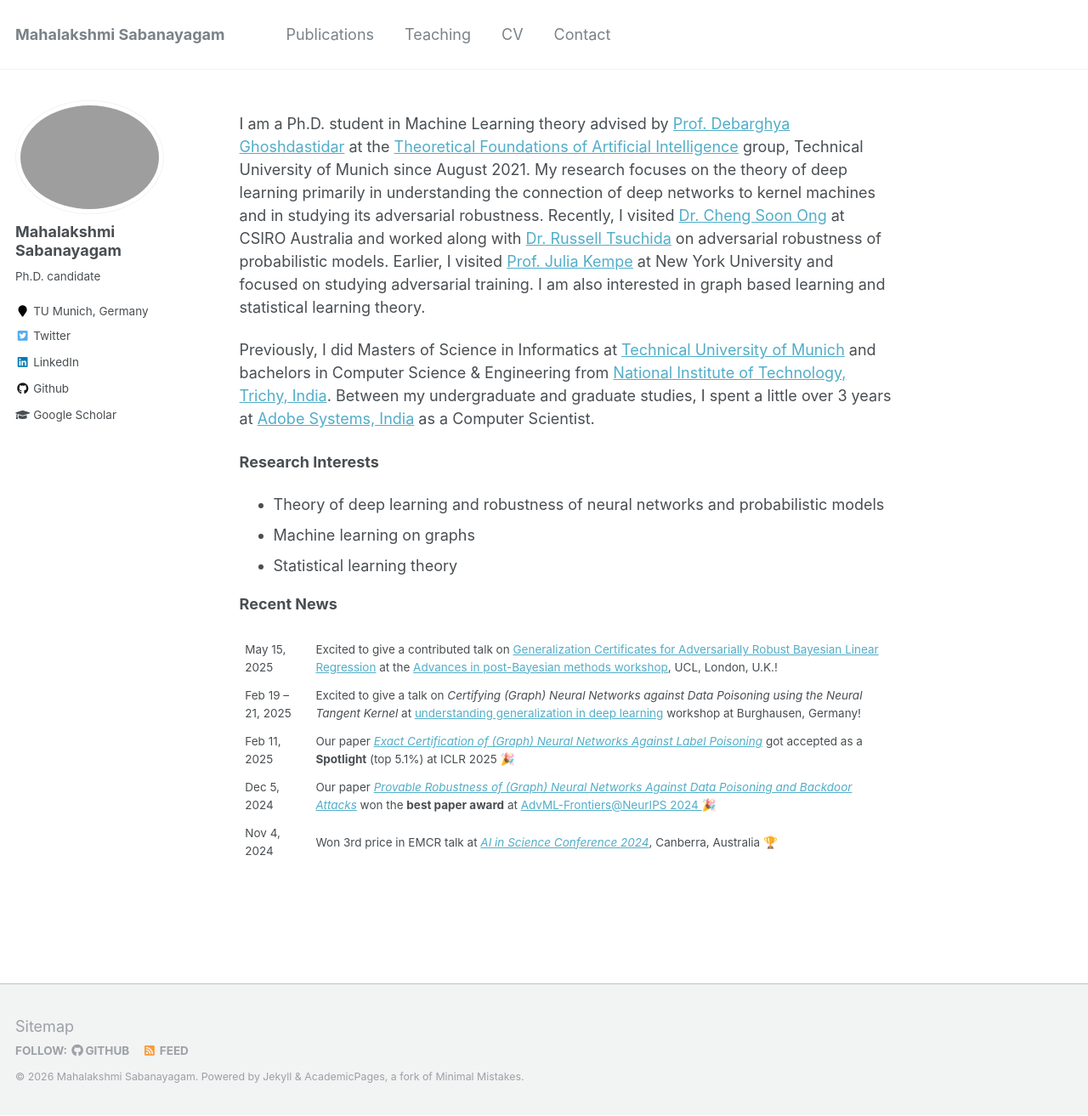
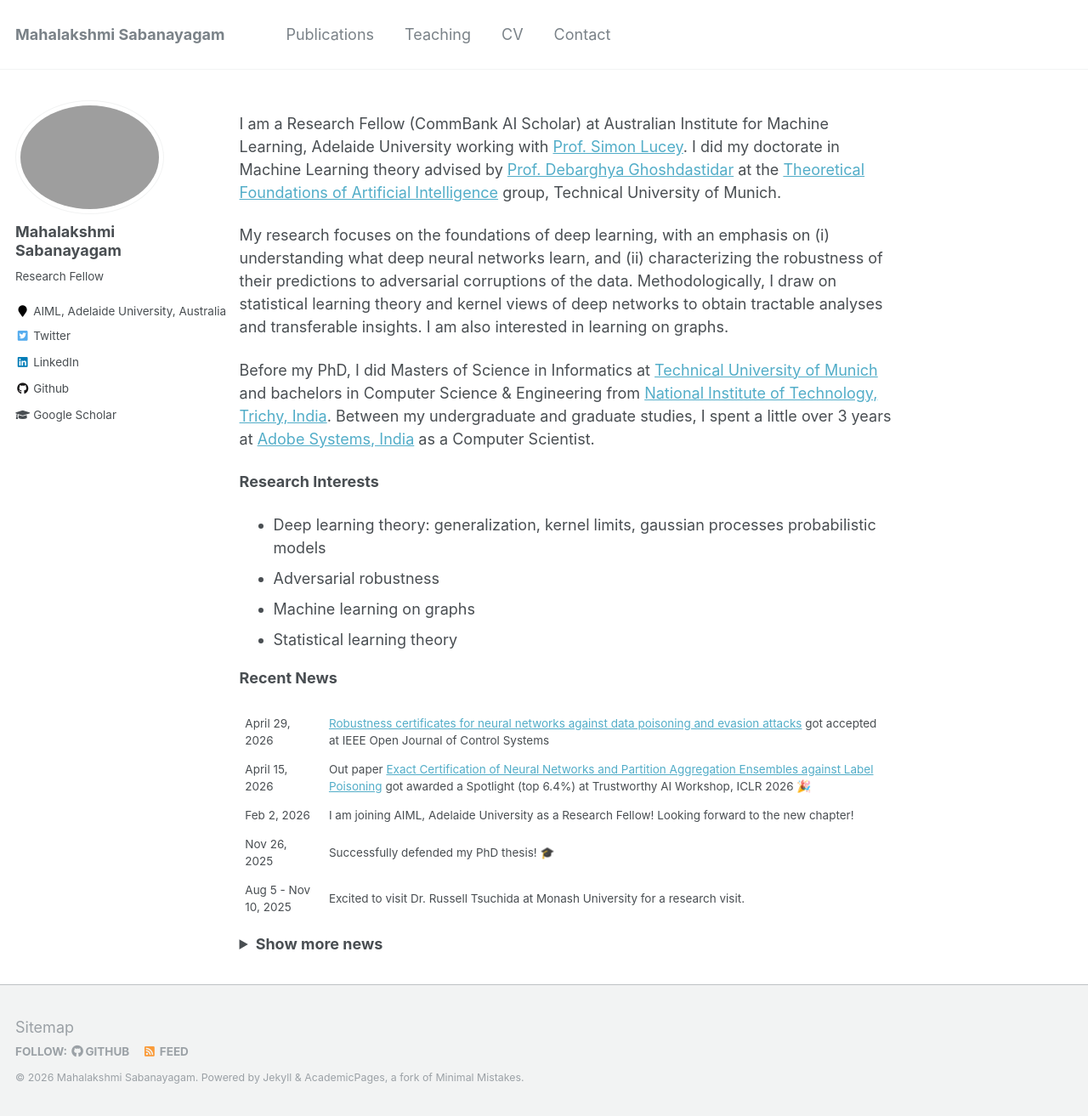
Before and after one commit to mahalakshmi-sabanayagam/mahalakshmi-sabanayagam.github.io, a Jekyll site: the page built from _pages/about.md, in a window 1280 px wide and 1313 px high. Shown: the whole window at 85% size. Built offline with Jekyll 4.4.1, drawn with Linux system fonts in a browser that asks for light colours.

Commit message:
job update

```diff
--- a/_config.yml
+++ b/_config.yml
@@ -10,7 +10,7 @@ locale                   : "en-US"
 title                    : "Mahalakshmi Sabanayagam"
 title_separator          : "-"
 name                     : &name "Mahalakshmi Sabanayagam"
-description              : &description "Ph.D. candidate"
+description              : &description "Reseach Fellow"
 url                      : https://mahalakshmi-sabanayagam.github.io # the base hostname & protocol for your site e.g. "https://mmistakes.github.io"
 baseurl                  : "" # the subpath of your site, e.g. "/blog"
 repository               : "academicpages/academicpages.github.io"
@@ -82,8 +82,8 @@ analytics:
 author:
   name             : "Mahalakshmi Sabanayagam"
   avatar           : "profile_1.jpg"
-  bio              : "Ph.D. candidate"
-  location         : "TU Munich, Germany"
+  bio              : "Research Fellow"
+  location         : "AIML, Adelaide University, Australia"
   employer         :
   pubmed           : # "https://www.ncbi.nlm.nih.gov/pubmed/?term=john+snow"
   googlescholar    : https://scholar.google.com/citations?user=Pj76VVIAAAAJ&hl=en
--- a/_pages/about.md
+++ b/_pages/about.md
@@ -8,17 +8,16 @@ redirect_from:
   - /about.html
 ---
 
-I am a Ph.D. student in Machine Learning theory advised by [Prof. Debarghya Ghoshdastidar](https://www.in.tum.de/tfai/people/debarghya-ghoshdastidar/) at the [Theoretical Foundations of Artificial Intelligence](https://www.in.tum.de/tfai/home/) group, Technical University of Munich since August 2021.
-My research focuses on the theory of deep learning primarily in understanding the connection of deep networks to kernel machines and in studying its adversarial robustness.
-Recently, I visited [Dr. Cheng Soon Ong](https://www.ong-home.my/) at CSIRO Australia and worked along with [Dr. Russell Tsuchida](https://scholar.google.com/citations?user=pQ7EkegAAAAJ&hl=en) on adversarial robustness of probabilistic models.
-Earlier, I visited [Prof. Julia Kempe](https://cims.nyu.edu/~kempe/) at New York University and focused on studying adversarial training.
-I am also interested in graph based learning and statistical learning theory.
+I am a Research Fellow (CommBank AI Scholar) at Australian Institute for Machine Learning, Adelaide University working with [Prof. Simon Lucey](https://researchers.adelaide.edu.au/profile/simon.lucey). I did my doctorate in Machine Learning theory advised by [Prof. Debarghya Ghoshdastidar](https://www.in.tum.de/tfai/people/debarghya-ghoshdastidar/) at the [Theoretical Foundations of Artificial Intelligence](https://www.in.tum.de/tfai/home/) group, Technical University of Munich.
 
-Previously, I did Masters of Science in Informatics at [Technical University of Munich](https://www.in.tum.de/en/for-prospective-students/masters-programs/informatics/) and bachelors in Computer Science & Engineering from [National Institute of Technology, Trichy, India](https://www.nitt.edu/).
+My research focuses on the foundations of deep learning, with an emphasis on (i) understanding what deep neural networks learn, and (ii) characterizing the robustness of their predictions to adversarial corruptions of the data. Methodologically, I draw on statistical learning theory and kernel views of deep networks to obtain tractable analyses and transferable insights. I am also interested in learning on graphs.
+
+Before my PhD, I did Masters of Science in Informatics at [Technical University of Munich](https://www.in.tum.de/en/for-prospective-students/masters-programs/informatics/) and bachelors in Computer Science & Engineering from [National Institute of Technology, Trichy, India](https://www.nitt.edu/).
 Between my undergraduate and graduate studies, I spent a little over 3 years at [Adobe Systems, India](https://www.adobe.com/) as a Computer Scientist.
 
 **Research Interests**
-* Theory of deep learning and robustness of neural networks and probabilistic models
+* Deep learning theory: generalization, kernel limits, gaussian processes probabilistic models
+* Adversarial robustness
 * Machine learning on graphs
 * Statistical learning theory
 
@@ -26,43 +25,79 @@ Between my undergraduate and graduate studies, I spent a little over 3 years at
 
 <style>
 table {
-    border-collapse: collapse;
+  border-collapse: collapse;
 }
 table thead {
-display: none;
+  display: none;
 }
 table, th, td {
-   border: none;
+  border: none;
 }
 blockquote {
-    border-left: none;
-    padding-left: 10px;
+  border-left: none;
+  padding-left: 10px;
 }
 </style>
 
+<!-- Top 5 only -->
 <table>
   <tr>
-    <td>May 15, 2025</td>
-    <td>Excited to give a contributed talk on <a href="https://arxiv.org/pdf/2502.14298">Generalization Certificates for Adversarially Robust Bayesian Linear Regression</a> at the <a href="https://postbayes.github.io/workshop2025/">Advances in post-Bayesian methods workshop</a>, UCL, London, U.K.!</td>
+    <td>April 29, 2026</td>
+    <td><a href="https://arxiv.org/pdf/2512.20865v1">Robustness certificates for neural networks against data poisoning and evasion attacks</a> got accepted at IEEE Open Journal of Control Systems</td>
   </tr>
   <tr>
-    <td>Feb 19 – 21, 2025</td>
-    <td>
-      Excited to give a talk on
-      <em>Certifying (Graph) Neural Networks against Data Poisoning using the Neural Tangent Kernel</em>
-      at <a href="https://www.math.cit.tum.de/math/forschung/gruppen/data-science/events/understanding-generalization-in-deep-learning/">understanding generalization in deep learning</a> workshop at Burghausen, Germany!
-    </td>
+    <td>April 15, 2026</td>
+    <td>Out paper <a href="https://arxiv.org/pdf/2604.11416">Exact Certification of Neural Networks and Partition Aggregation Ensembles against Label Poisoning</a> got awarded a Spotlight (top 6.4%) at Trustworthy AI Workshop, ICLR 2026 🎉</td>
   </tr>
   <tr>
-    <td>Feb 11, 2025</td>
-    <td>Our paper <em><a href="https://arxiv.org/pdf/2412.00537">Exact Certification of (Graph) Neural Networks Against Label Poisoning</a></em> got accepted as a <strong>Spotlight</strong> (top 5.1%) at ICLR 2025  🎉  </td>
+    <td>Feb 2, 2026</td>
+    <td>I am joining AIML, Adelaide University as a Research Fellow! Looking forward to the new chapter! </td>
   </tr>
   <tr>
-    <td>Dec 5, 2024</td>
-    <td>Our paper <em><a href="https://arxiv.org/pdf/2407.10867">Provable Robustness of (Graph) Neural Networks Against Data Poisoning and Backdoor Attacks</a></em> won the <strong>best paper award</strong> at <a href="https://advml-frontier.github.io/">AdvML-Frontiers@NeurIPS 2024 </a> 🎉</td>
+    <td>Nov 26, 2025</td>
+    <td>Successfully defended my PhD thesis! 🎓</td>
   </tr>
   <tr>
-    <td>Nov 4, 2024</td>
-    <td>Won 3rd price in EMCR talk at <em><a href="https://www.anu.edu.au/events/ai-in-science">AI in Science Conference 2024</a></em>, Canberra, Australia 🏆</td>
+    <td>Aug 5 - Nov 10, 2025</td>
+    <td>Excited to visit Dr. Russell Tsuchida at Monash University for a research visit.</td>
   </tr>
 </table>
+
+<!-- Collapsible "rest" -->
+<details>
+  <summary style="cursor:pointer; margin-top: 0.5rem;">
+    <strong>Show more news</strong>
+  </summary>
+
+  <table>
+    <tr>
+    <td>June 16, 2025</td>
+    <td>Submitted my PhD dissertation!</td>
+  </tr>
+    <tr>
+      <td>May 15, 2025</td>
+      <td>Excited to give a contributed talk on <a href="https://arxiv.org/pdf/2502.14298">Generalization Certificates for Adversarially Robust Bayesian Linear Regression</a> at the <a href="https://postbayes.github.io/workshop2025/">Advances in post-Bayesian methods workshop</a>, UCL, London, U.K.!</td>
+    </tr>
+    <tr>
+      <td>Feb 19 – 21, 2025</td>
+      <td>
+        Excited to give a talk on
+        <em>Certifying (Graph) Neural Networks against Data Poisoning using the Neural Tangent Kernel</em>
+        at <a href="https://www.math.cit.tum.de/math/forschung/gruppen/data-science/events/understanding-generalization-in-deep-learning/">understanding generalization in deep learning</a>
+        workshop at Burghausen, Germany!
+      </td>
+    </tr>
+    <tr>
+      <td>Feb 11, 2025</td>
+      <td>Our paper <em><a href="https://arxiv.org/pdf/2412.00537">Exact Certification of (Graph) Neural Networks Against Label Poisoning</a></em> got accepted as a <strong>Spotlight</strong> (top 5.1%) at ICLR 2025 🎉</td>
+    </tr>
+    <tr>
+      <td>Dec 5, 2024</td>
+      <td>Our paper <em><a href="https://arxiv.org/pdf/2407.10867">Provable Robustness of (Graph) Neural Networks Against Data Poisoning and Backdoor Attacks</a></em> won the <strong>best paper award</strong> at <a href="https://advml-frontier.github.io/">AdvML-Frontiers@NeurIPS 2024</a> 🎉</td>
+    </tr>
+    <tr>
+      <td>Nov 4, 2024</td>
+      <td>Won 3rd prize in EMCR talk at <em><a href="https://www.anu.edu.au/events/ai-in-science">AI in Science Conference 2024</a></em>, Canberra, Australia 🏆</td>
+    </tr>
+  </table>
+</details>
```
Also changed, not shown: _pages/contact.md (+3 -8 lines), _pages/publications.md (+14 -3 lines), 7 other files.
